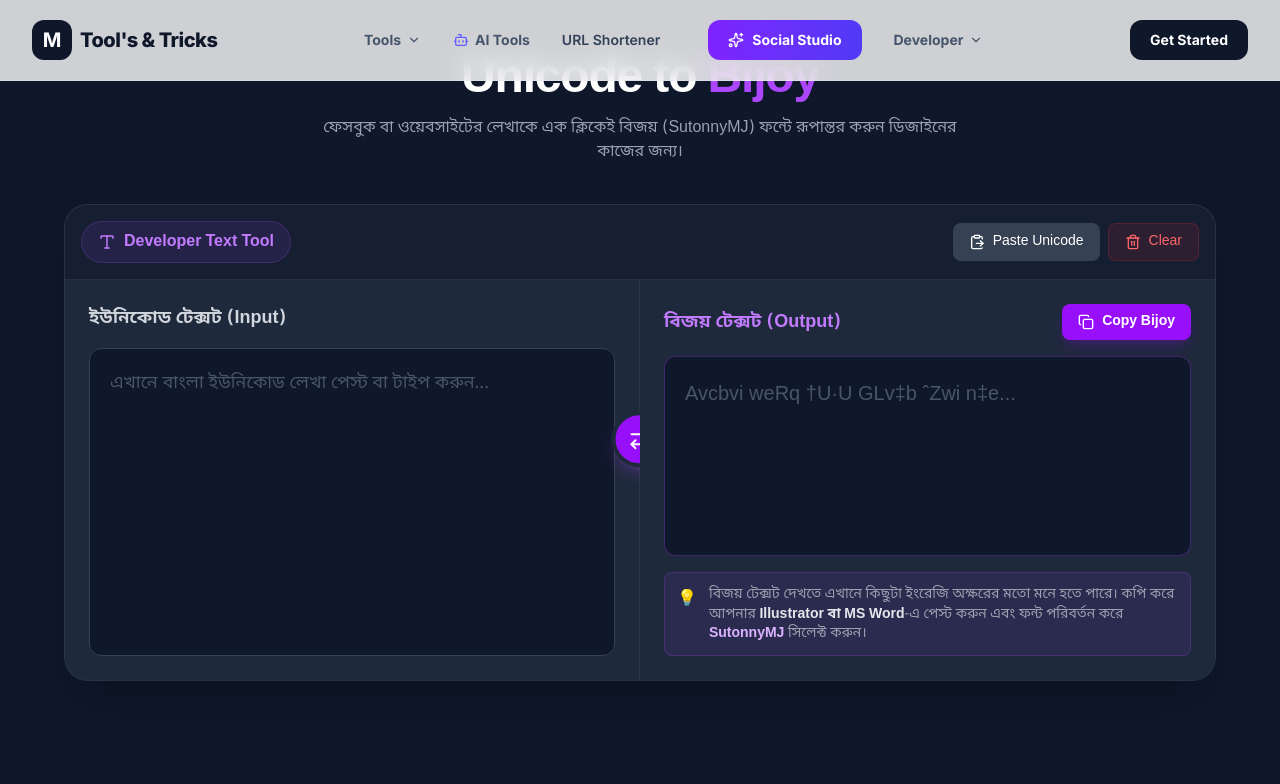
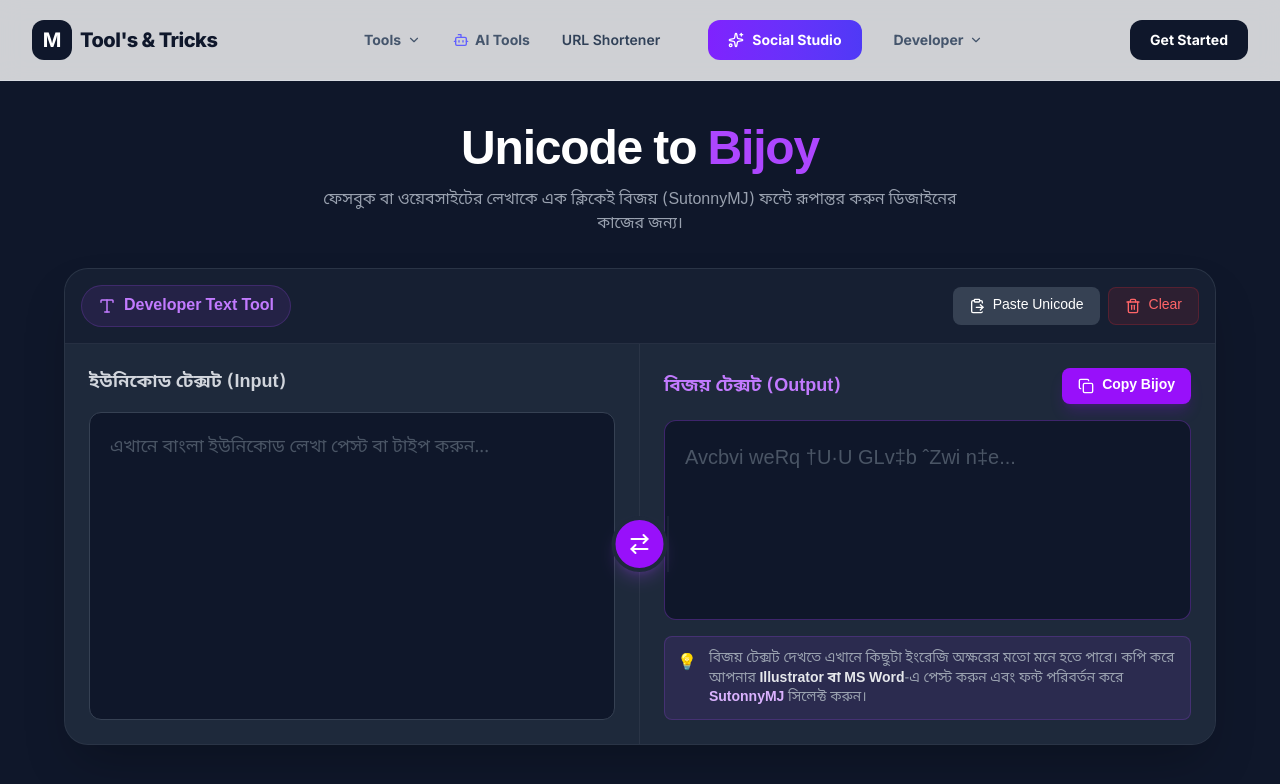
Before and after one commit to rashid-hash/tools-and-tricks, a Next.js app: page /unicode-to-bijoy in a window 1280 px wide. Shown: the top 784 px of the page. Built offline with nearby package versions, Linux system fonts and the light colour scheme.

Commit message:
Ai tools update and adding

```diff
--- a/app/age-calculator/page.tsx
+++ b/app/age-calculator/page.tsx
@@ -70,19 +70,21 @@ export default function AgeCalculator() {
   };
 
   return (
-    <div className={`min-h-screen bg-[#f8fafc] p-4 md:p-8 font-sans ${notoSansBengali.className} text-gray-800 pb-20`}>
+    // 🌟 Added pt-24 md:pt-32 and flex-col 🌟
+    <div className={`min-h-screen pt-24 md:pt-32 bg-[#f8fafc] p-4 md:p-8 flex flex-col gap-8 font-sans ${notoSansBengali.className} text-gray-800 pb-20`}>
 
-      {/* Header */}
-      <div className="max-w-5xl mx-auto text-center mb-10 mt-6">
+      {/* 🌟 Top Title Section 🌟 */}
+      <div className="max-w-5xl mx-auto w-full text-center">
         <h1 className="text-3xl md:text-4xl font-extrabold text-gray-900 tracking-tight mb-3">
           Smart <span className="text-indigo-600">Age Calculator</span>
         </h1>
         <p className="text-gray-500 text-sm md:text-base max-w-2xl mx-auto">
-          চাকরির সার্কুলার বা যেকোনো নির্দিষ্ট তারিখ অনুযায়ী আপনার সঠিক বয়স (বছর, মাস ও দিন) বের করুন এক নিমিষেই।
+          চাকরির সার্কুলার বা যেকোনো নির্দিষ্ট তারিখ অনুযায়ী আপনার সঠিক বয়স (বছর, মাস ও দিন) বের করুন এক নিমিষেই।
         </p>
       </div>
 
-      <div className="max-w-5xl mx-auto flex flex-col lg:flex-row gap-8">
+      {/* 🌟 2-Column Layout 🌟 */}
+      <div className="max-w-5xl mx-auto w-full flex flex-col lg:flex-row gap-8 items-start">
 
         {/* --- Left Panel: Controls --- */}
         <div className="w-full lg:w-[45%] flex flex-col gap-6">
@@ -133,7 +135,8 @@ export default function AgeCalculator() {
         </div>
 
         {/* --- Right Panel: Results --- */}
-        <div className="w-full lg:w-[55%] flex flex-col gap-6">
+        {/* 🌟 Added sticky top-28 🌟 */}
+        <div className="w-full lg:w-[55%] flex flex-col gap-6 sticky top-28">
           <div className="bg-white p-6 md:p-8 rounded-3xl shadow-sm border border-gray-100 flex-1 flex flex-col justify-center min-h-[350px]">
 
             {!age ? (
--- a/app/bangla-lorem/page.tsx
+++ b/app/bangla-lorem/page.tsx
@@ -74,7 +74,7 @@ export default function BanglaLoremIpsum() {
     }, 300); // 300ms ডিলিট স্মুথ ট্রানজিশনের জন্য
   };
 
-  // প্রথমবার লোড হওয়ার সময় জেনারেট করা
+  // প্রথমবার লোড হওয়ার সময় জেনারেট করা
   useEffect(() => {
     generateText();
     // eslint-disable-next-line react-hooks/exhaustive-deps
@@ -90,19 +90,20 @@ export default function BanglaLoremIpsum() {
   };
 
   return (
-    <div className={`min-h-screen bg-gray-50 p-4 md:p-8 font-sans ${notoSansBengali.className} text-gray-800 pb-20`}>
+    // 🌟 Added pt-24 md:pt-32, flex-col and standardized background 🌟
+    <div className={`min-h-screen pt-24 md:pt-32 bg-[#f8fafc] p-4 md:p-8 flex flex-col gap-8 font-sans ${notoSansBengali.className} text-gray-800 pb-20`}>
 
-      {/* Header */}
-      <div className="max-w-4xl mx-auto text-center mb-10 mt-6">
+      {/* 🌟 Top Title Section 🌟 */}
+      <div className="max-w-4xl mx-auto w-full text-center">
         <h1 className="text-3xl md:text-5xl font-extrabold text-gray-900 tracking-tight mb-3">
           Bangla <span className="text-teal-600">Lorem Ipsum</span>
         </h1>
         <p className="text-gray-500 text-sm md:text-base max-w-2xl mx-auto">
-          ওয়েব ডিজাইন বা ডেভেলপমেন্টের ডেমো কাজে ব্যবহারের জন্য সুন্দর ও অর্থবোধক বাংলা ডামি টেক্সট তৈরি করুন।
+          ওয়েব ডিজাইন বা ডেভেলপমেন্টের ডেমো কাজে ব্যবহারের জন্য সুন্দর ও অর্থবোধক বাংলা ডামি টেক্সট তৈরি করুন।
         </p>
       </div>
 
-      <div className="max-w-4xl mx-auto flex flex-col gap-6">
+      <div className="max-w-4xl mx-auto w-full flex flex-col gap-6">
 
         {/* --- Controls Box --- */}
         <div className="bg-white p-6 rounded-2xl shadow-sm border border-gray-200 flex flex-col md:flex-row items-center gap-4 md:gap-6 relative overflow-hidden z-10">
--- a/app/unicode-to-bijoy/page.tsx
+++ b/app/unicode-to-bijoy/page.tsx
@@ -17,24 +17,21 @@ export default function UnicodeToBijoyConverter() {
 
     let str = text;
     // Basic Re-arrangements for Pre-Kars (ি, ে, ৈ)
-    // This is a simplified reliable mapping for standard Bangla characters
     const mapping: { [key: string]: string } = {
       "অ": "A", "আ": "Av", "ই": "B", "ঈ": "C", "উ": "D", "ঊ": "E", "ঋ": "F", "এ": "G", "ঐ": "H", "ও": "I", "ঔ": "J",
       "ক": "K", "খ": "L", "গ": "M", "ঘ": "N", "ঙ": "O", "চ": "P", "ছ": "Q", "জ": "R", "ঝ": "S", "ঞ": "T",
       "ট": "U", "ঠ": "V", "ড": "W", "ঢ": "X", "ণ": "Y", "ত": "Z", "থ": "_", "দ": "`", "ধ": "a", "ন": "b",
       "প": "c", "ফ": "d", "ব": "e", "ভ": "f", "ম": "g", "য": "h", "র": "i", "ল": "j", "শ": "k", "ষ": "l", "স": "m", "হ": "n",
-      "ড়": "o", "ঢ়": "p", "য়": "q", "ৎ": "r", "০": "0", "১": "1", "২": "2", "৩": "3", "৪": "4", "৫": "5", "৬": "6", "৭": "7", "৮": "8", "৯": "9",
+      "ড়": "o", "ঢ়": "p", "য়": "q", "ৎ": "r", "০": "0", "১": "1", "২": "2", "৩": "3", "৪": "4", "৫": "5", "৬": "6", "৭": "7", "৮": "8", "৯": "9",
       "া": "v", "ি": "w", "ী": "x", "ু": "y", "ূ": "z", "ৃ": "…", "ে": "†", "ৈ": "‡", "ো": "†v", "ৌ": "‡Š",
       "ং": "s", "ঃ": "t", "ঁ": "u", "্": "&", "্য": "¨", "্র": "«", "র্": "©"
     };
 
-    // Pre-processing Juktokkhor & Pre-Kars (Complex rules simplified for speed)
     str = str.replace(/ে/g, "†");
     str = str.replace(/ৈ/g, "‡");
     str = str.replace(/ো/g, "†v");
     str = str.replace(/ৌ/g, "‡Š");
 
-    // Replace mapping
     let out = "";
     for (let i = 0; i < str.length; i++) {
       let char = str[i];
@@ -45,14 +42,11 @@ export default function UnicodeToBijoyConverter() {
       }
     }
 
-    // Post-processing for ি (w) and ে (e) which sit before the consonant in Bijoy
-    // Using a regex to swap the position of 'w', '†', '‡' with the preceding consonant
     out = out.replace(/([K-n])(w|†|‡)/g, "$2$1");
 
     return out;
   };
 
-  // Real-time conversion
   useEffect(() => {
     setBijoyText(convertUnicodeToBijoy(unicodeText));
   }, [unicodeText]);
@@ -80,19 +74,21 @@ export default function UnicodeToBijoyConverter() {
   };
 
   return (
-    <div className={`min-h-screen bg-[#0f172a] p-4 md:p-8 font-sans ${notoSansBengali.className} text-gray-200 pb-20`}>
+    // 🌟 Added pt-24 md:pt-32 and flex-col 🌟
+    <div className={`min-h-screen pt-24 md:pt-32 bg-[#0f172a] p-4 md:p-8 flex flex-col gap-8 font-sans ${notoSansBengali.className} text-gray-200 pb-20`}>
 
-      {/* Header */}
-      <div className="max-w-6xl mx-auto mb-10 mt-6 text-center">
+      {/* 🌟 Top Title Section 🌟 */}
+      <div className="max-w-6xl mx-auto w-full text-center">
         <h1 className="text-3xl md:text-5xl font-extrabold text-white tracking-tight mb-3">
           Unicode to <span className="text-purple-500">Bijoy</span>
         </h1>
         <p className="text-gray-400 text-sm md:text-base max-w-2xl mx-auto">
-          ফেসবুক বা ওয়েবসাইটের লেখাকে এক ক্লিকেই বিজয় (SutonnyMJ) ফন্টে রূপান্তর করুন ডিজাইনের কাজের জন্য।
+          ফেসবুক বা ওয়েবসাইটের লেখাকে এক ক্লিকেই বিজয় (SutonnyMJ) ফন্টে রূপান্তর করুন ডিজাইনের কাজের জন্য।
         </p>
       </div>
 
-      <div className="max-w-6xl mx-auto bg-[#1e293b] rounded-3xl shadow-2xl border border-gray-700/50 overflow-hidden">
+      {/* 🌟 Added w-full to Main Container 🌟 */}
+      <div className="max-w-6xl mx-auto w-full bg-[#1e293b] rounded-3xl shadow-2xl border border-gray-700/50 overflow-hidden">
 
         {/* Toolbar */}
         <div className="bg-[#0f172a]/50 p-4 border-b border-gray-700/50 flex flex-wrap justify-between items-center gap-4">
@@ -110,7 +106,7 @@ export default function UnicodeToBijoyConverter() {
            </div>
         </div>
 
-        <div className="flex flex-col lg:flex-row divide-y lg:divide-y-0 lg:divide-x divide-gray-700/50">
+        <div className="flex flex-col lg:flex-row divide-y lg:divide-y-0 lg:divide-x divide-gray-700/50 relative">
 
           {/* --- Left Box: Unicode Input --- */}
           <div className="w-full lg:w-1/2 p-6 flex flex-col h-[400px]">
@@ -128,17 +124,17 @@ export default function UnicodeToBijoyConverter() {
           </div>
 
           {/* --- Divider Icon --- */}
-          <div className="hidden lg:flex items-center justify-center absolute left-1/2 top-1/2 transform -translate-x-1/2 translate-y-[20%]">
+          <div className="hidden lg:flex items-center justify-center absolute left-1/2 top-1/2 transform -translate-x-1/2 -translate-y-1/2 z-10">
              <div className="bg-purple-600 text-white p-3 rounded-full shadow-lg shadow-purple-500/20 border-4 border-[#1e293b]">
                <ArrowRightLeft size={24} />
              </div>
           </div>
 
           {/* --- Right Box: Bijoy Output --- */}
-          <div className="w-full lg:w-1/2 p-6 flex flex-col h-[400px] bg-[#1e293b] relative">
+          <div className="w-full lg:w-1/2 p-6 flex flex-col h-[400px] bg-[#1e293b]">
              <div className="flex justify-between items-center mb-4">
                 <label className="font-bold text-purple-400 flex items-center gap-2 text-lg">
-                  বিজয় টেক্সট (Output)
+                  বিজয় টেক্সট (Output)
                 </label>
                 <button
                   onClick={handleCopy}
@@ -148,7 +144,6 @@ export default function UnicodeToBijoyConverter() {
                 </button>
              </div>
 
-             {/* Note: The font-family should ideally be SutonnyMJ for proper rendering, but standard ascii shows the raw converted string. */}
              <textarea
                value={bijoyText}
                readOnly
@@ -161,7 +156,7 @@ export default function UnicodeToBijoyConverter() {
              <div className="mt-4 bg-purple-500/10 border border-purple-500/20 p-3 rounded-lg flex items-start gap-3">
                <div className="mt-0.5 text-purple-400">💡</div>
                <p className="text-sm text-gray-400 leading-snug">
-                 বিজয় টেক্সট দেখতে এখানে কিছুটা ইংরেজি অক্ষরের মতো মনে হতে পারে। কপি করে আপনার <span className="text-gray-200 font-semibold">Illustrator বা MS Word</span>-এ পেস্ট করুন এবং ফন্ট পরিবর্তন করে <span className="text-purple-300 font-semibold">SutonnyMJ</span> সিলেক্ট করুন।
+                 বিজয় টেক্সট দেখতে এখানে কিছুটা ইংরেজি অক্ষরের মতো মনে হতে পারে। কপি করে আপনার <span className="text-gray-200 font-semibold">Illustrator বা MS Word</span>-এ পেস্ট করুন এবং ফন্ট পরিবর্তন করে <span className="text-purple-300 font-semibold">SutonnyMJ</span> সিলেক্ট করুন।
                </p>
              </div>
           </div>
```
Also changed, not shown: app/image-resizer/page.tsx (+10 -7 lines).
